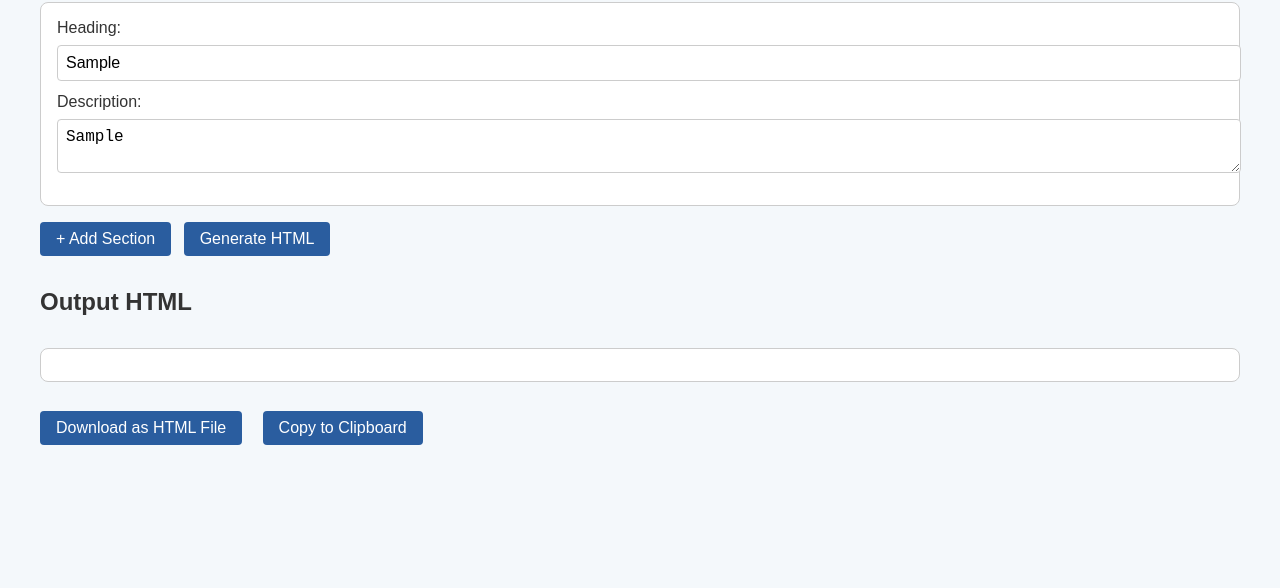
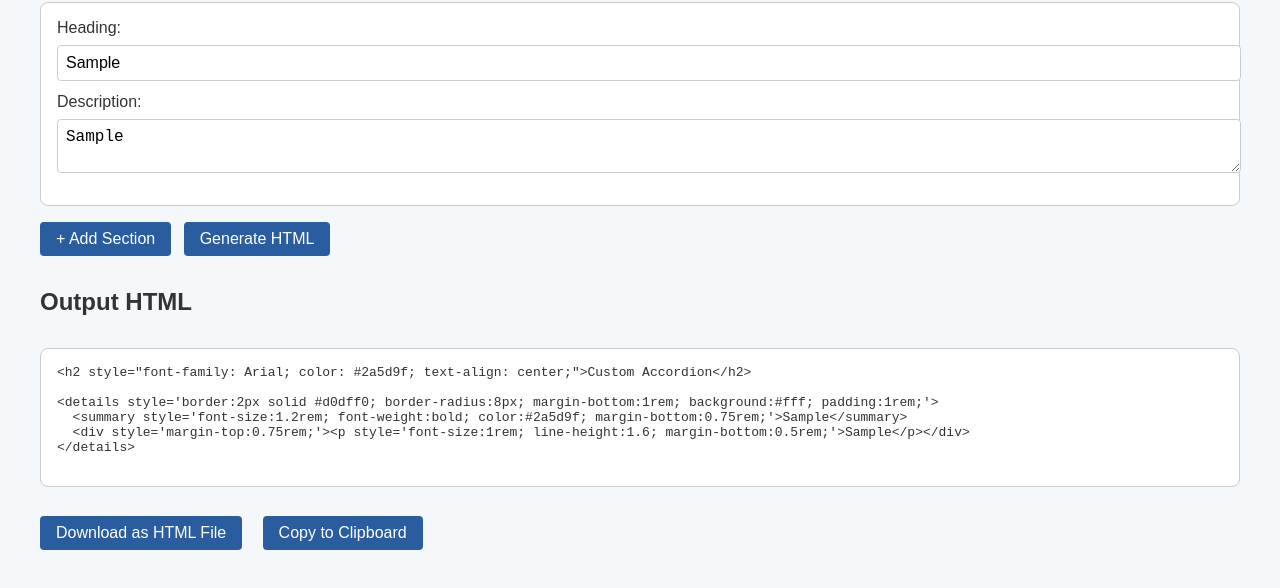
Before and after one commit to T0mDrummond86/accordion, a plain HTML site: page accordion-generator-final.html in a window 1280 px wide. Both pictures are taken after typing "Sample", "Sample" into the empty fields and a click on the button "Generate HTML". Shown: the part 118-706 px from the top of the page. Drawn offline with Linux system fonts and the light colour scheme.

Commit message:
Update accordion-generator-final.html

```diff
--- a/accordion-generator-final.html
+++ b/accordion-generator-final.html
@@ -71,20 +71,21 @@
 
   <h2 style="margin-top: 2rem;">Output HTML</h2>
   <pre id="output"></pre>
-  <button onclick="downloadHTML()" style="margin-top: 1rem;">Download as HTML File</button>
-  <button onclick="copyToClipboard()" style="margin-top: 1rem; margin-left: 0.5rem;">Copy to Clipboard</button>
+  <button id="downloadBtn" style="margin-top: 1rem;">Download as HTML File</button>
+  <button id="copyBtn" style="margin-top: 1rem; margin-left: 0.5rem;">Copy to Clipboard</button>
 
   <script>
+    document.addEventListener('DOMContentLoaded', function () {
       document.getElementById('addBtn').addEventListener('click', () => {
         const form = document.getElementById('accordionForm');
         const div = document.createElement('div');
         div.className = 'entry';
-      div.innerHTML = \`
+        div.innerHTML = `
           <label>Heading:</label>
           <input type="text" class="heading" placeholder="Enter heading">
           <label>Description:</label>
           <textarea class="description" placeholder="Enter description"></textarea>
-      \`;
+        `;
         form.insertBefore(div, document.getElementById('buttonContainer'));
       });
 
@@ -97,16 +98,16 @@
           const h = headings[i].value.trim();
           const d = descriptions[i].value.trim();
           if (!h || !d) continue;
-        output += \`<details style='border:2px solid #d0dff0; border-radius:8px; margin-bottom:1rem; background:#fff; padding:1rem;'>\n\`;
-        output += \`  <summary style='font-size:1.2rem; font-weight:bold; color:#2a5d9f; margin-bottom:0.75rem;'>\${h}</summary>\n\`;
-        output += \`  <div style='margin-top:0.75rem;'><p style='font-size:1rem; line-height:1.6; margin-bottom:0.5rem;'>\${d}</p></div>\n\`;
-        output += \`</details>\n\n\`;
+          output += `<details style='border:2px solid #d0dff0; border-radius:8px; margin-bottom:1rem; background:#fff; padding:1rem;'>\n`;
+          output += `  <summary style='font-size:1.2rem; font-weight:bold; color:#2a5d9f; margin-bottom:0.75rem;'>${h}</summary>\n`;
+          output += `  <div style='margin-top:0.75rem;'><p style='font-size:1rem; line-height:1.6; margin-bottom:0.5rem;'>${d}</p></div>\n`;
+          output += `</details>\n\n`;
         }
 
         document.getElementById('output').textContent = output;
       });
 
-    function downloadHTML() {
+      document.getElementById('downloadBtn').addEventListener('click', () => {
         const content = document.getElementById('output').textContent;
         const blob = new Blob([content], { type: 'text/html' });
         const url = URL.createObjectURL(blob);
@@ -118,16 +119,17 @@
         a.click();
         document.body.removeChild(a);
         URL.revokeObjectURL(url);
-    }
+      });
 
-    function copyToClipboard() {
+      document.getElementById('copyBtn').addEventListener('click', () => {
         const content = document.getElementById('output').textContent;
         navigator.clipboard.writeText(content).then(() => {
           alert('HTML copied to clipboard!');
         }, err => {
           alert('Failed to copy: ' + err);
         });
-    }
+      });
+    });
   </script>
 </body>
 </html>
```
Lines whose indentation alone changed are shown as unchanged.
